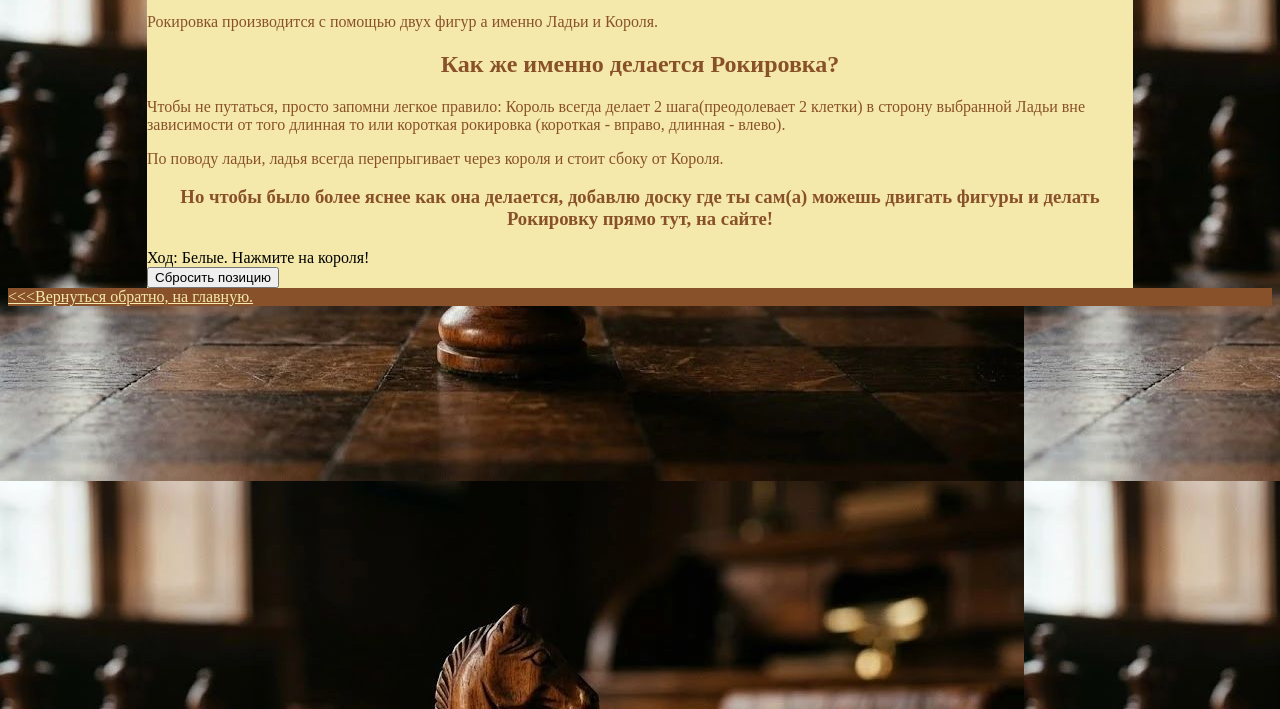
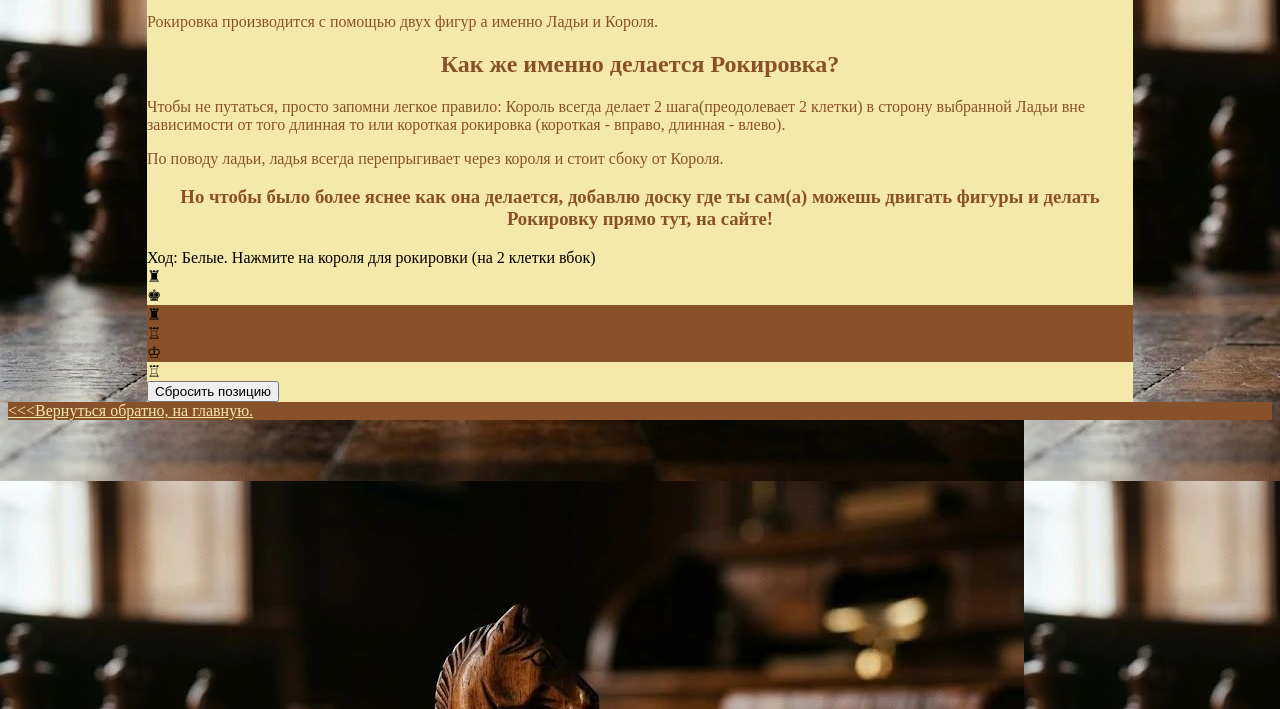
Before and after one commit to Milos888hhh/obuchalka_po_shahmatam78, a plain HTML site: page rokirovka/index.html in a window 1280 px wide. Shown: the part 91-800 px from the top of the page. Drawn offline with Linux system fonts and the light colour scheme.

Commit message:
Update index.html

```diff
--- a/rokirovka/index.html
+++ b/rokirovka/index.html
@@ -39,6 +39,6 @@
 </div>
               </main>
       <footer><a href="../index.html" id="ssilka"><<<Вернуться обратно, на главную.</footer>
-        <script src="Джава_скрипт/рокировка.js"></script>
+        <script src="../Джава_скрипт/рокировка.js"></script>
     </body>
 </html>
```
